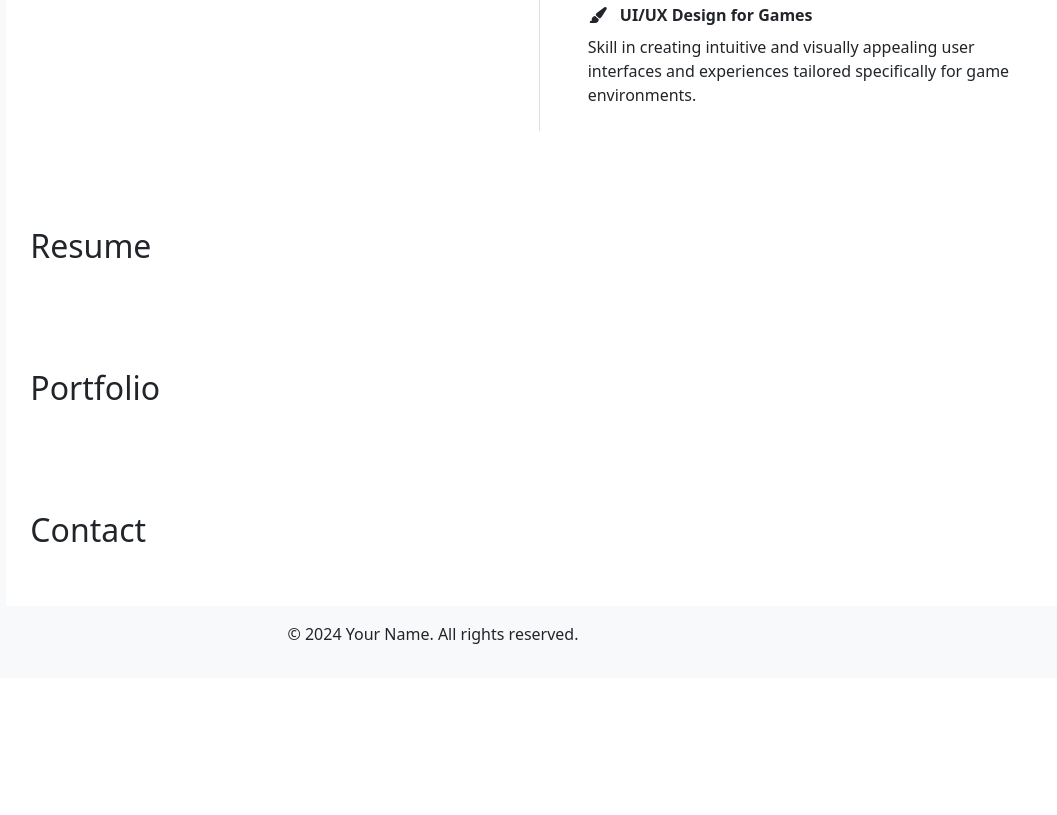
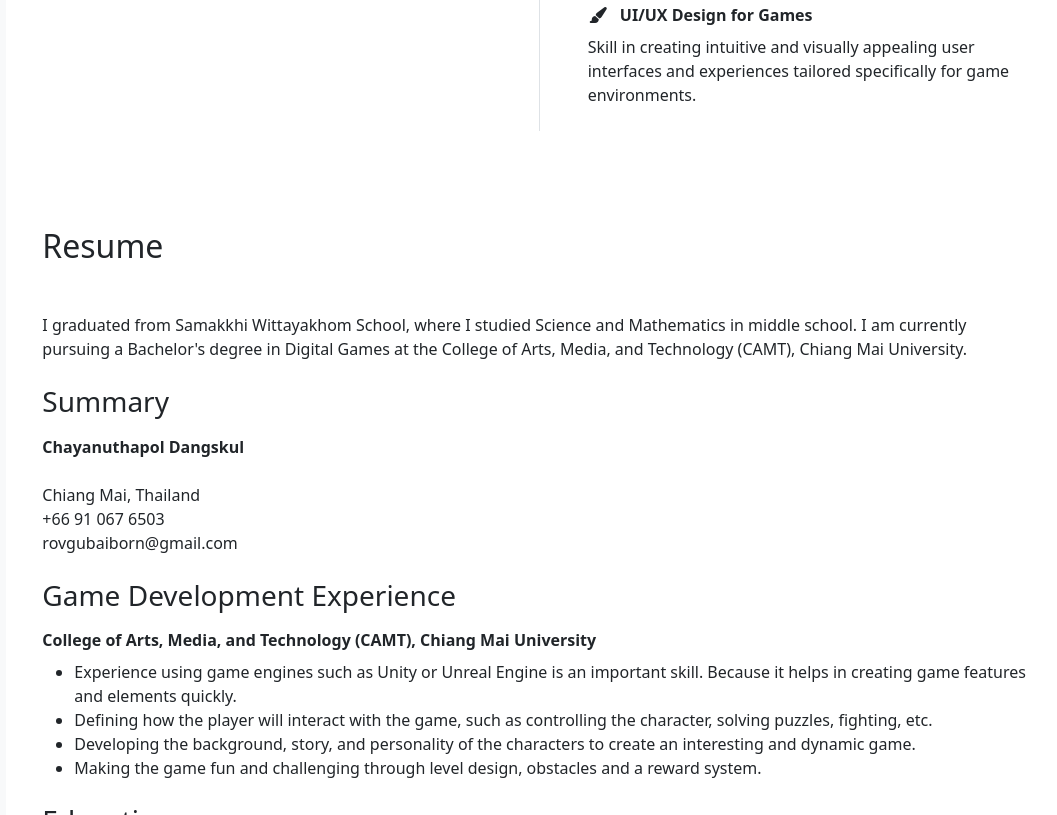
Before and after one commit to Chayanuthapol/CV958331, a plain HTML site: page index.html in a window 1280 px wide. Shown: the part 1985-2800 px from the top of the page, without its empty margins (207-1264 px from the left). Before the commit the page ends 2663 px from the top, so only its background shows below. Drawn offline with nearby package versions, Linux system fonts and the light colour scheme.

Commit message:
Update index.html

```diff
--- a/index.html
+++ b/index.html
@@ -17,7 +17,7 @@
             <nav id="sidebar" class="col-md-3 col-lg-2 d-md-block bg-light sidebar">
                 <div class="position-sticky">
                     <div class="text-center my-4">
-                        <img src="BornProfile.png" alt="My Profile" class="img-fluid round-circle mb-3" style="width: 150px; height: 150px;">
+                        <img src="BornProfile.png" alt="My Profile" class="profile-image img-fluid rounded-circle mb-3" style="width: 150px; height: 150px; object-fit: cover;">
                         <h2>Chayanuthapol Dangskul</h2>
                     </div>
                     <ul class="nav flex-column">
@@ -131,8 +131,48 @@
 
                 <!-- Resume Section -->
                 <section id="resume" class="py-5">
-                    <h2>Resume</h2>
-                    <!-- Add your resume details here -->
+                    <div class="container">
+                        <h2 class="mb-5">Resume</h2>
+
+                        <p class="mb-4">
+                            I graduated from Samakkhi Wittayakhom School, where I studied Science and Mathematics in middle school. I am currently pursuing a Bachelor's degree in Digital Games at the College of Arts, Media, and Technology (CAMT), Chiang Mai University.
+                        </p>
+
+                        <h3 class="mb-3">Summary</h3>
+                        <p class="mb-4">
+                            <strong>Chayanuthapol Dangskul</strong><br>
+
+                        </p>
+                        <p class="mb-4">
+                            Chiang Mai, Thailand<br>
+                            +66 91 067 6503<br>
+                            rovgubaiborn@gmail.com
+                        </p>
+
+                        <h3 class="mb-3">Game Development Experience</h3>
+                        <p class="mb-2"><strong>College of Arts, Media, and Technology (CAMT), Chiang Mai University</strong></p>
+                        <ul class="mb-4">
+                            <li>Experience using game engines such as Unity or Unreal Engine is an important skill. Because it helps in creating game features and elements quickly.</li>
+                            <li>Defining how the player will interact with the game, such as controlling the character, solving puzzles, fighting, etc.</li>
+                            <li>Developing the background, story, and personality of the characters to create an interesting and dynamic game.</li>
+                            <li>Making the game fun and challenging through level design, obstacles and a reward system.</li>
+                        </ul>
+
+                        <h3 class="mb-3">Education</h3>
+                        <div class="mb-4">
+                            <p class="mb-1"><strong>Bachelor's degree in Digital Games</strong></p>
+                            <p class="mb-1">2022 - Present</p>
+                            <p class="mb-3">College of Arts, Media, and Technology (CAMT), Chiang Mai University</p>
+                            <p>Currently pursuing a degree in Digital Games, focusing on game development and game desgign.</p>
+                        </div>
+
+                        <div>
+                            <p class="mb-1"><strong>High School Diploma</strong></p>
+                            <p class="mb-1">2016 - 2022</p>
+                            <p class="mb-3">Samakkhi Wittayakhom School, Chiang Rai</p>
+                            <p>Studied Science and Mathematics in middle school.</p>
+                        </div>
+                    </div>
                 </section>
 
                 <!-- Portfolio Section -->
```
